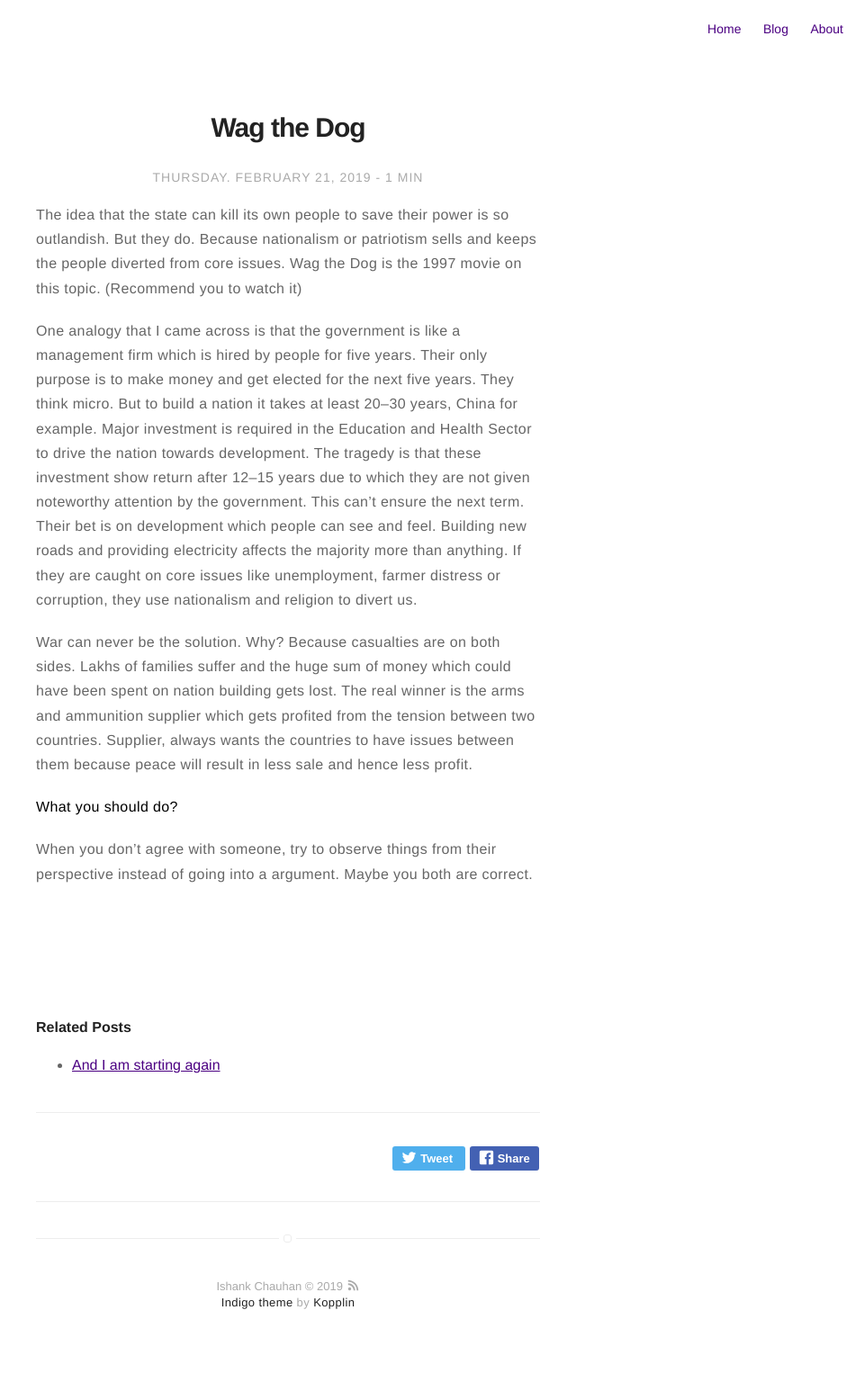
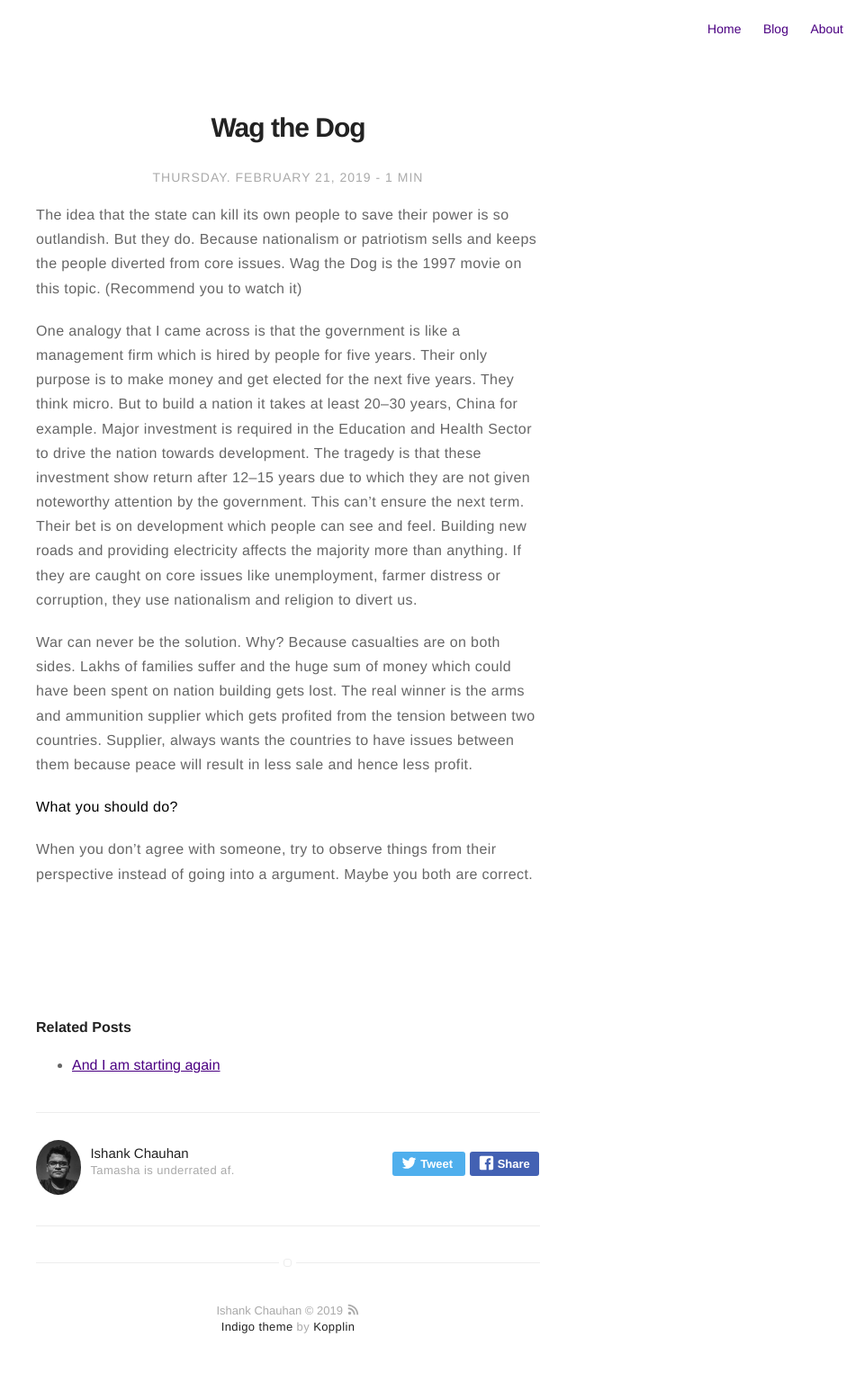
Before and after one commit to ishankc/ishankc.github.io, a Jekyll site: the page built from _posts/2019-02-21-wag-the-dog.markdown, in a window 1280 px wide. Shown: the whole page at 90% size, without its empty margins (320-1280 px from the left). Built offline with Jekyll 4.4.1, drawn with Linux system fonts in a browser that asks for light colours; before the commit the page ends 1519 px from its top, so only the background shows below that.

Commit message:
Update config

```diff
--- a/_config.yml
+++ b/_config.yml
@@ -53,6 +53,14 @@ medium: ishank_c
 # lanyrd: mylanyrd
 email: chauhanishank@outlook.com
 
+authors:
+    ishank:
+        name: Ishank Chauhan
+        bio: Tamasha is underrated af.
+        external-image: false
+        picture: assets/images/profile.jpg
+        twitter: ishank_c
+
 
 
 # do you want a larger site? change the option below
```
